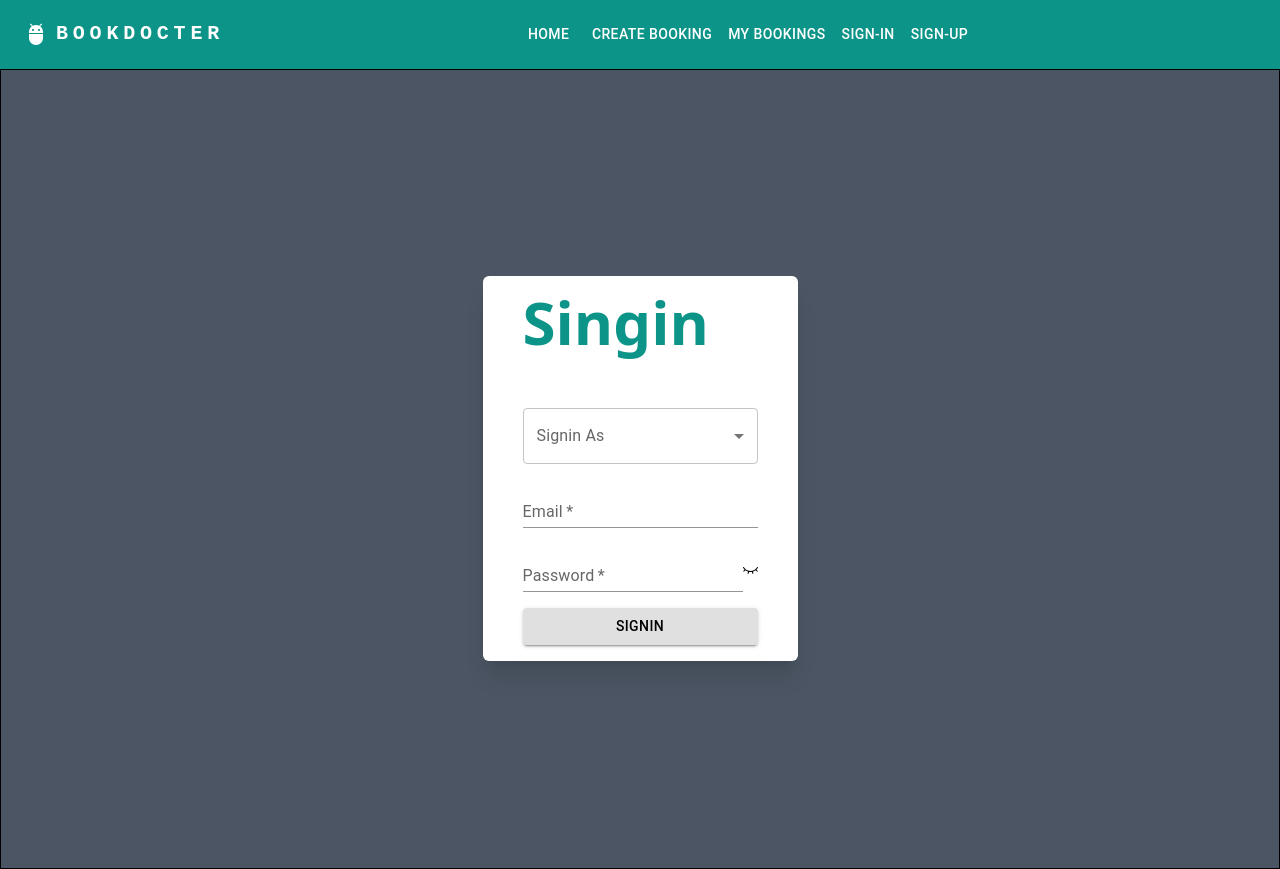
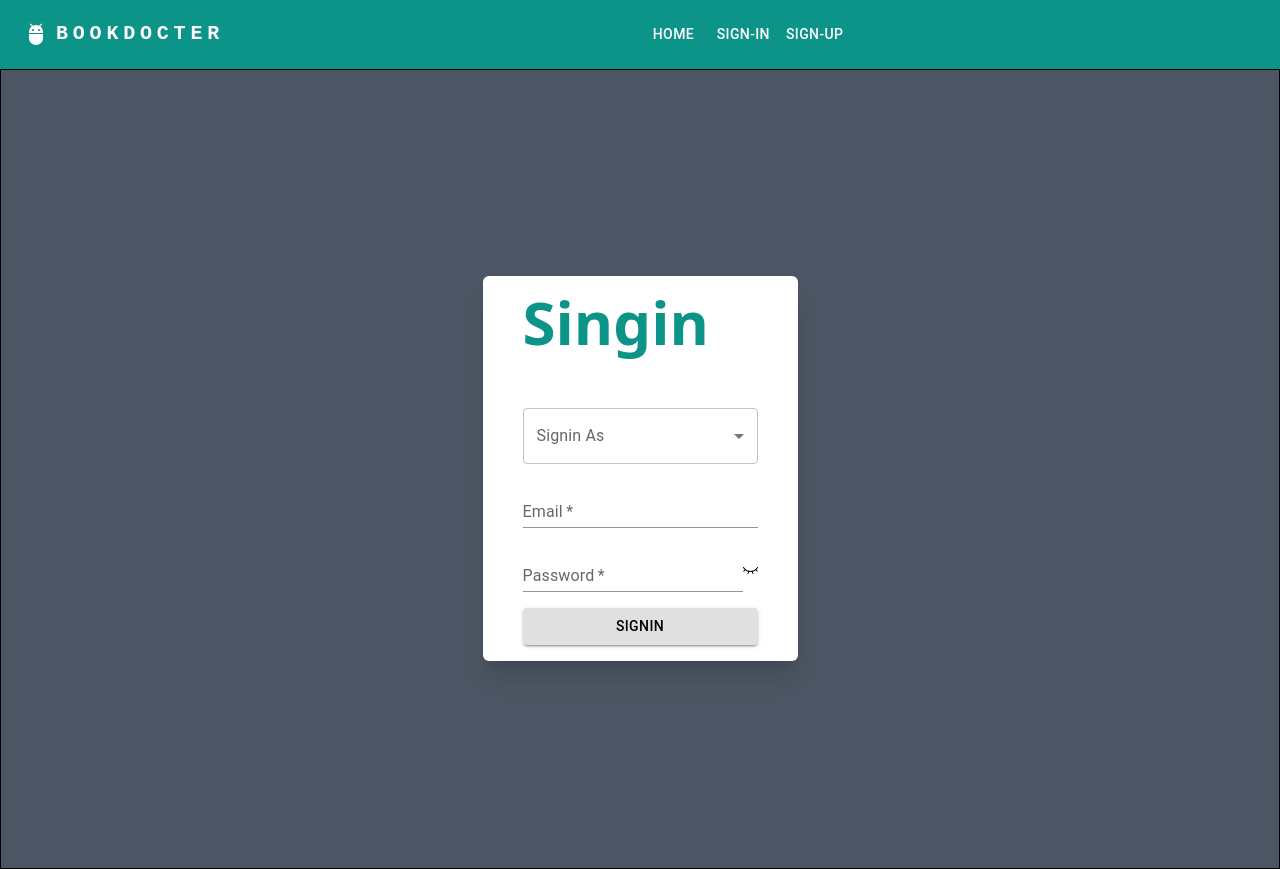
Before and after one commit to swapneel1026/docter-app-client, a React (Vite) app: page /signin in a window 1280 px wide. Built offline with nearby package versions, Linux system fonts and the light colour scheme.

Commit message:
navbar changes

```diff
--- a/src/compo/Navbar.jsx
+++ b/src/compo/Navbar.jsx
@@ -27,13 +27,13 @@ function Navbar() {
     {
       page: "Create Booking",
       Pagepath: "/createbooking",
-      signinView: true,
-      createBookingView: userDetails?.userType === "Docter" ? false : true,
+      signinView: userDetails ? true : false,
+      createBookingView: true,
     },
     {
       page: "My Bookings",
       Pagepath: "/dashboard",
-      signinView: true,
+      signinView: userDetails ? true : false,
       createBookingView: true,
     },
     {
@@ -46,7 +46,7 @@ function Navbar() {
       page: "Sign-up",
       Pagepath: "/signup",
       signinView: true,
-      createBookingView: true,
+      createBookingView: userDetails ? false : true,
     },
   ];
   const settings = [
@@ -100,7 +100,7 @@ function Navbar() {
       }}
     >
       <Container
-        maxWidth="xl"
+        maxWidth="2xl"
         sx={{
           display: {
             backgroundColor:
@@ -122,7 +122,12 @@ function Navbar() {
             <MenuIcon />
           </IconButton>
 
-          <AdbIcon sx={{ display: { xs: "none", md: "flex" }, mr: 1 }} />
+          <AdbIcon
+            sx={{
+              display: { xs: "none", md: "flex" },
+              mr: 1,
+            }}
+          />
           <Typography
             variant="h6"
             noWrap
@@ -143,7 +148,12 @@ function Navbar() {
 
           <Box sx={{ flexGrow: 1 }} />
 
-          <Box sx={{ flexGrow: 1, display: { xs: "none", md: "flex" } }}>
+          <Box
+            sx={{
+              flexGrow: 1,
+              display: { xs: "none", md: "flex" },
+            }}
+          >
             {pages.map(
               (page) =>
                 page.signinView &&
```
